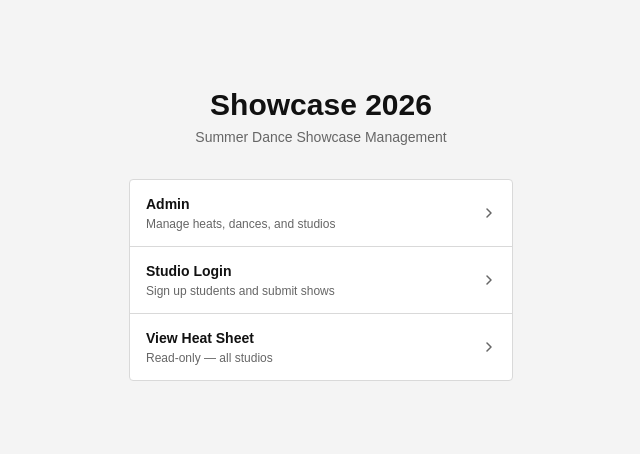
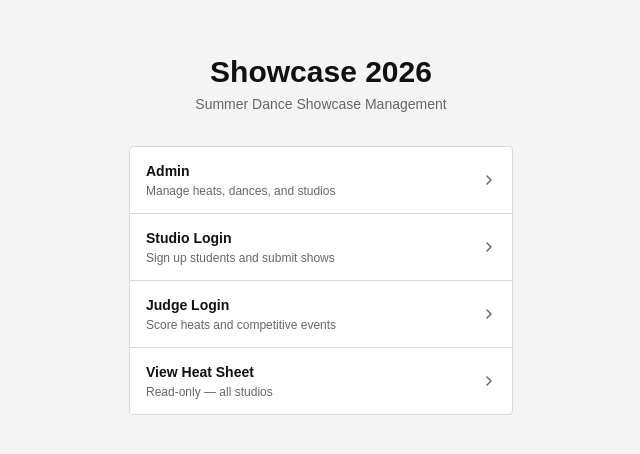
Before and after one commit to jordnbeckr/showcase-app, a Next.js app: page / in a window 1280 px wide. Shown: the part 166-620 px from the top of the page, without its empty margins (319-959 px from the left). Built offline with nearby package versions, Linux system fonts and the light colour scheme; no server answers.

Commit message:
Add Judge Login to home menu; fix force-dynamic on judge login page

```diff
--- a/app/login/judge/page.tsx
+++ b/app/login/judge/page.tsx
@@ -1,5 +1,7 @@
 import { db } from '@/lib/db'
 import JudgeLoginForm from './JudgeLoginForm'
+
+export const dynamic = 'force-dynamic'
 
 export default async function JudgeLoginPage() {
   const judges = await db.judge.findMany({ orderBy: { name: 'asc' }, select: { id: true, name: true } })
--- a/app/page.tsx
+++ b/app/page.tsx
@@ -14,6 +14,11 @@ const entries = [
     sub: 'Sign up students and submit shows',
   },
   {
+    href: '/login/judge',
+    label: 'Judge Login',
+    sub: 'Score heats and competitive events',
+  },
+  {
     href: '/view',
     label: 'View Heat Sheet',
     sub: 'Read-only — all studios',
@@ -24,6 +29,7 @@ export default async function Home() {
   const session = await getSession()
   if (session?.role === 'admin') redirect('/admin')
   if (session?.role === 'studio') redirect(`/studio/${session.studioSlug}`)
+  if (session?.role === 'judge') redirect('/judge')
 
   return (
     <main className="min-h-screen flex flex-col items-center justify-center p-6" style={{ backgroundColor: 'var(--surface)' }}>
```
